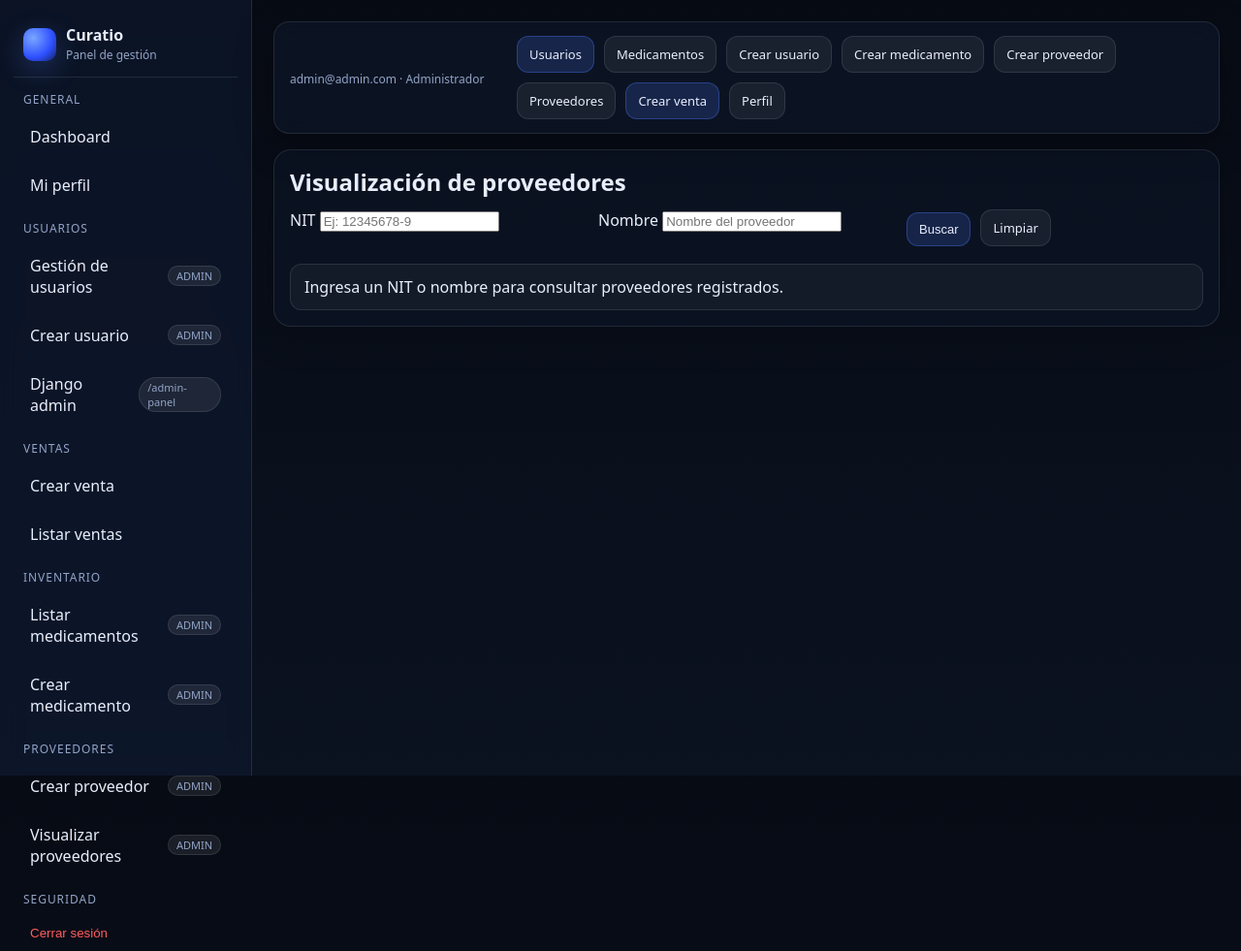
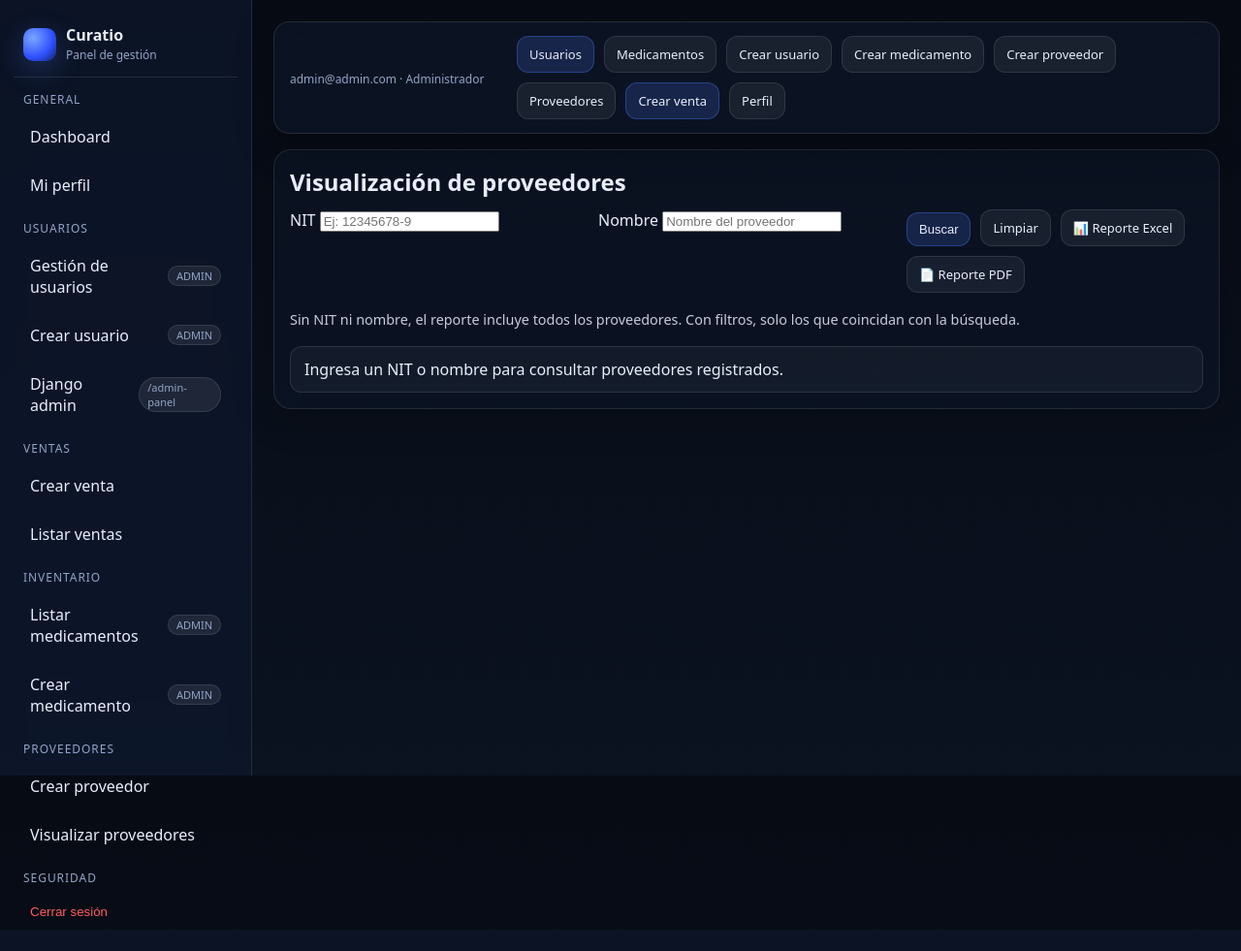
Before and after one commit to AlejandroLotero/backend_python_curatio, a Django app: page /proveedores/visualizar/ in a window 1280 px wide. Shown: the whole page at 97% size. After the commit the page ends 959 px from the top, so only its background shows below. Run offline with Django 5.2, Linux system fonts and the light colour scheme; a user stored in the database is signed in; data comes from the database, SQL or seed files in the repository.

Commit message:
Feat: Implementación de los requerimientos del usuario farmaceuta para el modulo de proveedores pd: soy daya

```diff
--- a/Curatio/accounts/templates/base.html
+++ b/Curatio/accounts/templates/base.html
@@ -201,11 +201,13 @@
         <div class="nav-section">Inventario</div>
         <a href="{% url 'listar_medicamentos' %}">Listar medicamentos <span class="pill">ADMIN</span></a>
         <a href="{% url 'crear_medicamento' %}">Crear medicamento <span class="pill">ADMIN</span></a>
+      {% endif %}
 
+      {% if user.is_authenticated and user.rol == "Administrador" or user.is_authenticated and user.rol == "Farmaceuta" %}
         <div class="nav-section">Proveedores</div>
-        <a href="{% url 'crear_proveedor' %}">Crear proveedor <span class="pill">ADMIN</span></a>
-        <a href="{% url 'visualizar_proveedores' %}">Visualizar proveedores <span class="pill">ADMIN</span></a>
-       {% endif %}
+        <a href="{% url 'crear_proveedor' %}">Crear proveedor</a>
+        <a href="{% url 'visualizar_proveedores' %}">Visualizar proveedores</a>
+      {% endif %}
 
       <div class="nav-section">Seguridad</div>
 
@@ -261,6 +263,8 @@
           <a class="btn" href="{% url 'listar_medicamentos' %}">Medicamentos</a>
           <a class="btn" href="{% url 'crear_usuario' %}">Crear usuario</a>
           <a class="btn" href="{% url 'crear_medicamento' %}">Crear medicamento</a>
+        {% endif %}
+        {% if user.is_authenticated and user.rol == "Administrador" or user.is_authenticated and user.rol == "Farmaceuta" %}
           <a class="btn" href="{% url 'crear_proveedor' %}">Crear proveedor</a>
           <a class="btn" href="{% url 'visualizar_proveedores' %}">Proveedores</a>
         {% endif %}
--- a/Curatio/products/templates/suppliers/visualizar_proveedores.html
+++ b/Curatio/products/templates/suppliers/visualizar_proveedores.html
@@ -27,11 +27,16 @@
         >
     </div>
 
-    <div style="display:flex; align-items:end; gap:10px;">
+    <div style="display:flex; align-items:end; gap:10px; flex-wrap:wrap;">
         <button type="submit" class="btn primary">Buscar</button>
         <a href="{% url 'visualizar_proveedores' %}" class="btn">Limpiar</a>
+        <a href="{% url 'reporte_proveedores' %}?formato=excel&amp;nit={{ nit|urlencode }}&amp;nombre={{ nombre|urlencode }}" class="btn">📊 Reporte Excel</a>
+        <a href="{% url 'reporte_proveedores' %}?formato=pdf&amp;nit={{ nit|urlencode }}&amp;nombre={{ nombre|urlencode }}" class="btn">📄 Reporte PDF</a>
     </div>
 </form>
+<p style="margin:0 0 18px; font-size:.9rem; opacity:.85;">
+    Sin NIT ni nombre, el reporte incluye todos los proveedores. Con filtros, solo los que coincidan con la búsqueda.
+</p>
 
 {% if busqueda_realizada %}
     {% if proveedores %}
@@ -83,7 +88,7 @@
 
                     <div>
                         <strong>Creado por:</strong><br>
-                        <span>{{ proveedor.creado_por.email }}</span>
+                        <span>{% if proveedor.creado_por %}{{ proveedor.creado_por.email }}{% else %}—{% endif %}</span>
                     </div>
 
                     <div>
--- a/Curatio/products/urls.py
+++ b/Curatio/products/urls.py
@@ -34,6 +34,7 @@ urlpatterns = [
     path("medicamentos/<int:pk>/editar/", views.editar_medicamento, name="editar_medicamento"),
 
     path("proveedores/crear/", views.crear_proveedor, name="crear_proveedor"),
+    path("proveedores/reporte/", views.reporte_proveedores, name="reporte_proveedores"),
     path("proveedores/visualizar/", views.visualizar_proveedores, name="visualizar_proveedores"),
     path("proveedores/<str:pk>/editar/", views.editar_proveedor, name="editar_proveedor"),
     path("proveedores/<str:pk>/cambiar-estado/", views.cambiar_estado_proveedor, name="cambiar_estado_proveedor"),
--- a/Curatio/products/views.py
+++ b/Curatio/products/views.py
@@ -1,3 +1,4 @@
+from django.contrib.auth import get_user_model
 from django.shortcuts import render, redirect
 from django.contrib.auth.decorators import login_required
 from django.http import JsonResponse, HttpResponse
@@ -43,6 +44,24 @@ except ImportError:
 
 # Tamaño de página según regla de negocio: si hay más de 50 registros, paginación
 PAGE_SIZE_MEDICAMENTOS = 50
+
+
+def _puede_gestionar_proveedores(user):
+    if not getattr(user, "is_authenticated", False):
+        return False
+    pk = getattr(user, "pk", None)
+    if not pk:
+        return False
+    rol = (
+        get_user_model()
+        .objects.filter(pk=pk)
+        .values_list("rol", flat=True)
+        .first()
+    )
+    if rol is None:
+        return False
+    r = str(rol).strip().casefold()
+    return r in ("administrador", "farmaceuta")
 
 
 # =========================
@@ -391,6 +410,101 @@ def reporte_medicamentos(request):
 
 
 # =========================
+# REPORTE PROVEEDORES
+# =========================
+
+@login_required
+@never_cache
+def reporte_proveedores(request):
+    if not _puede_gestionar_proveedores(request.user):
+        return redirect("login")
+
+    formato = request.GET.get("formato")
+    nit = (request.GET.get("nit") or "").strip()
+    nombre = (request.GET.get("nombre") or "").strip()
+
+    qs = Proveedor.objects.select_related("creado_por").order_by("nombre")
+    if nit or nombre:
+        filtros = Q()
+        if nit:
+            filtros &= Q(nit__icontains=nit)
+        if nombre:
+            filtros &= Q(nombre__icontains=nombre)
+        qs = qs.filter(filtros)
+
+    if not qs.exists():
+        messages.warning(request, "No hay proveedores para el filtro seleccionado.")
+        return redirect("visualizar_proveedores")
+
+    if formato == "excel" and Workbook:
+        wb = Workbook()
+        ws = wb.active
+        ws.title = "Proveedores"
+
+        headers = [
+            "NIT", "Nombre", "Razón social", "Contacto", "Teléfono contacto", "Correo contacto",
+            "Dirección", "Ciudad", "Estado", "Creado por", "Creado en", "Actualizado en",
+        ]
+        ws.append(headers)
+
+        for p in qs:
+            ws.append([
+                p.nit,
+                p.nombre,
+                p.razon_social or "",
+                p.nombre_contacto or "",
+                p.telefono_contacto or "",
+                p.correo_contacto or "",
+                p.direccion or "",
+                p.ciudad or "",
+                p.estado,
+                p.creado_por.email if p.creado_por else "",
+                p.creado_en.strftime("%Y-%m-%d %H:%M") if p.creado_en else "",
+                p.actualizado_en.strftime("%Y-%m-%d %H:%M") if p.actualizado_en else "",
+            ])
+
+        response = HttpResponse(
+            content_type="application/vnd.openxmlformats-officedocument.spreadsheetml.sheet"
+        )
+        response["Content-Disposition"] = 'attachment; filename="reporte_proveedores.xlsx"'
+        wb.save(response)
+        return response
+
+    if formato == "pdf" and SimpleDocTemplate:
+        buffer = BytesIO()
+        doc = SimpleDocTemplate(buffer, pagesize=letter)
+
+        data = [[
+            "NIT", "Nombre", "Ciudad", "Estado", "Contacto",
+        ]]
+
+        for p in qs:
+            data.append([
+                p.nit,
+                (p.nombre[:28] + "…") if len(p.nombre or "") > 28 else (p.nombre or ""),
+                (p.ciudad or "")[:15],
+                p.estado,
+                (p.nombre_contacto or "")[:20],
+            ])
+
+        table = Table(data, repeatRows=1)
+        table.setStyle(TableStyle([
+            ("BACKGROUND", (0, 0), (-1, 0), colors.grey),
+            ("GRID", (0, 0), (-1, -1), 0.5, colors.black),
+            ("FONTSIZE", (0, 0), (-1, -1), 7),
+        ]))
+
+        doc.build([table])
+        buffer.seek(0)
+
+        response = HttpResponse(buffer, content_type="application/pdf")
+        response["Content-Disposition"] = 'attachment; filename="reporte_proveedores.pdf"'
+        return response
+
+    return redirect("visualizar_proveedores")
+
+
+# =========================
 # EDITAR MEDICAMENTO
 # =========================
 
@@ -442,7 +556,7 @@ def editar_medicamento(request, pk):
 @login_required
 @never_cache
 def crear_proveedor(request):
-    if request.user.rol != "Administrador":
+    if not _puede_gestionar_proveedores(request.user):
         return redirect("login")
 
     if request.method == "POST":
@@ -480,7 +594,7 @@ def crear_proveedor(request):
 @login_required
 @never_cache
 def visualizar_proveedores(request):
-    if request.user.rol != "Administrador":
+    if not _puede_gestionar_proveedores(request.user):
         return redirect("login")
 
     nit = (request.GET.get("nit") or "").strip()
@@ -537,7 +651,7 @@ def visualizar_proveedores(request):
 @login_required
 @never_cache
 def editar_proveedor(request, pk):
-    if request.user.rol != "Administrador":
+    if not _puede_gestionar_proveedores(request.user):
         return redirect("login")
 
     proveedor = Proveedor.objects.filter(pk=pk).first()
@@ -589,7 +703,7 @@ def editar_proveedor(request, pk):
 @login_required
 @never_cache
 def cambiar_estado_proveedor(request, pk):
-    if request.user.rol != "Administrador":
+    if not _puede_gestionar_proveedores(request.user):
         messages.error(request, "No tiene permisos para cambiar el estado del proveedor.")
         return redirect("login")
 
```
Also changed, not shown: Curatio/products/api_products_views.py (+117 -57 lines).
